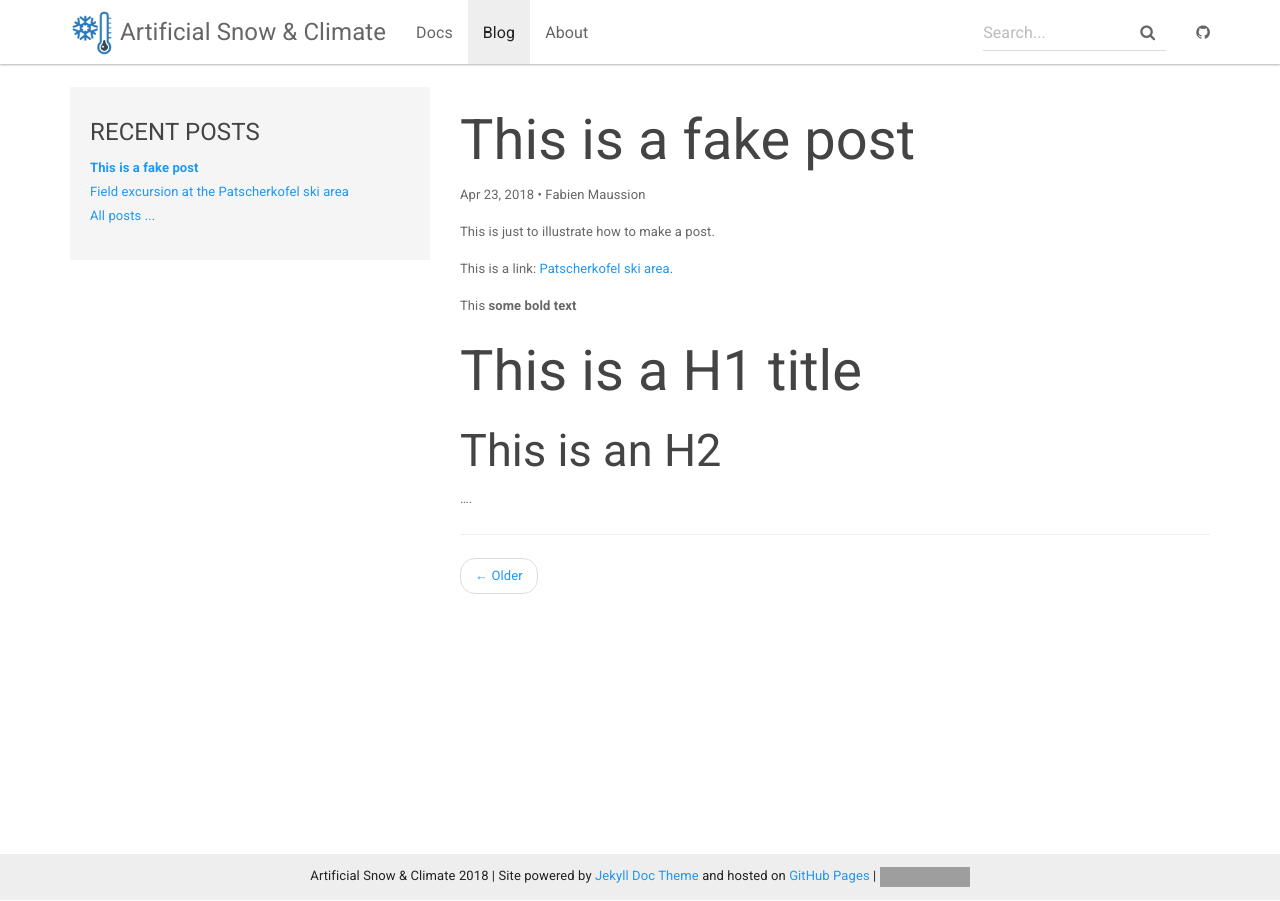
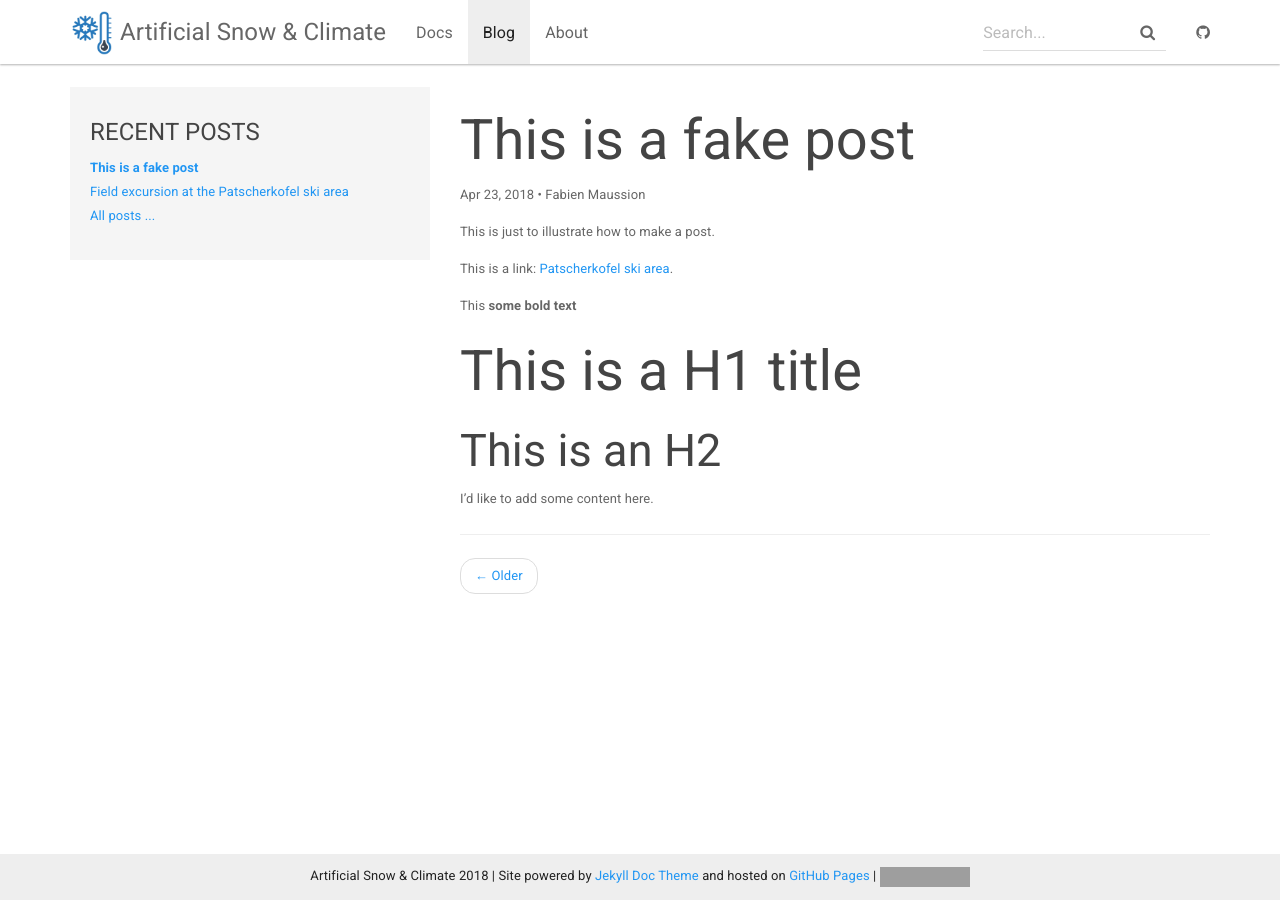
Before and after one commit to transparency-lecture/transparency-lecture.github.io, a Jekyll site: the page built from _posts/2018-04-23-fake-post.md, in a window 1280 px wide. Built offline with Jekyll 4.4.1, drawn with Linux system fonts in a browser that asks for light colours; nearby versions of some CDN libraries; grey boxes are pictures that could not be loaded.

Commit message:
I added a great sentence (#1)

```diff
--- a/_posts/2018-04-23-fake-post.md
+++ b/_posts/2018-04-23-fake-post.md
@@ -15,4 +15,4 @@ This **some bold text**
 
 ## This is an H2
 
-....
+I'd like to add some content here.
```
